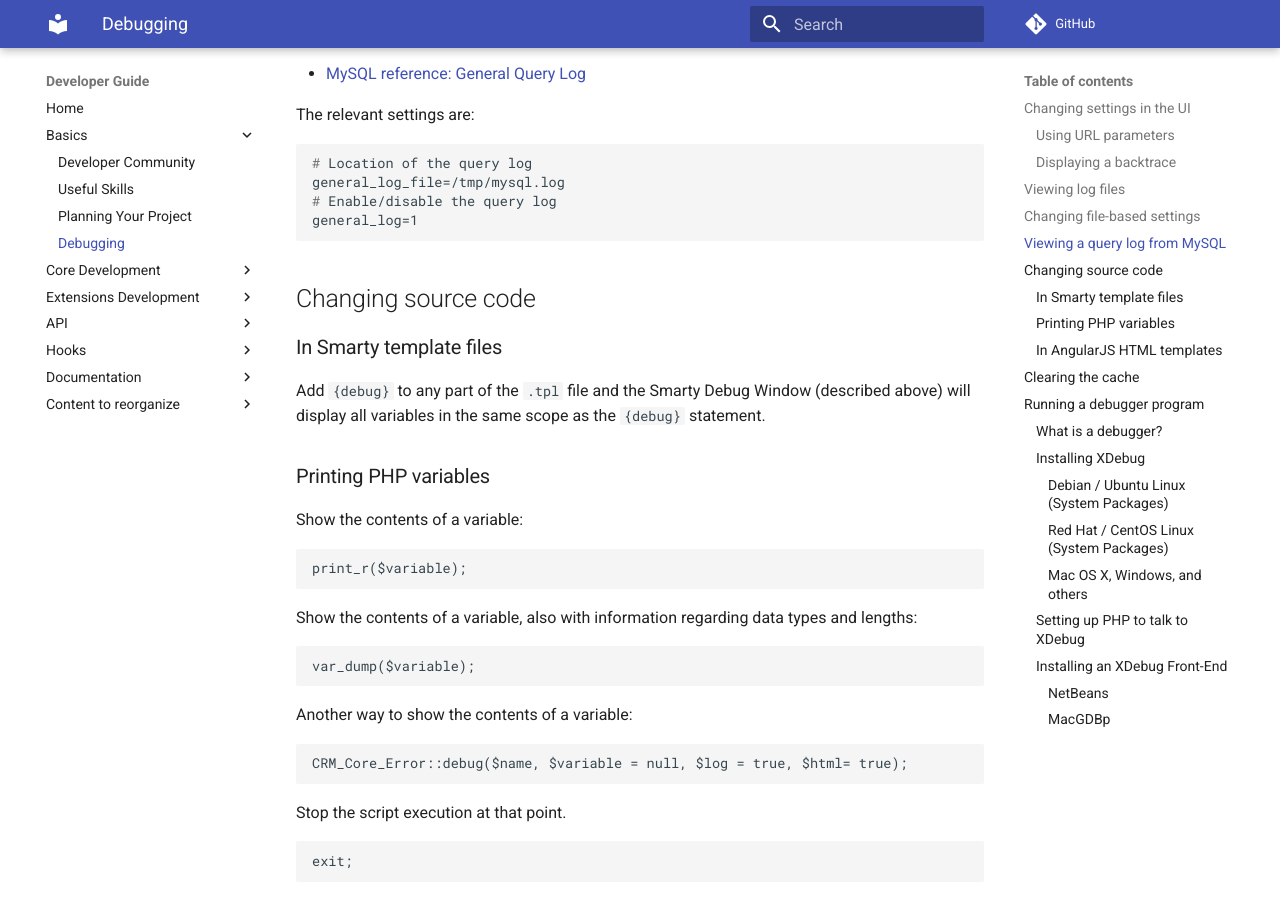
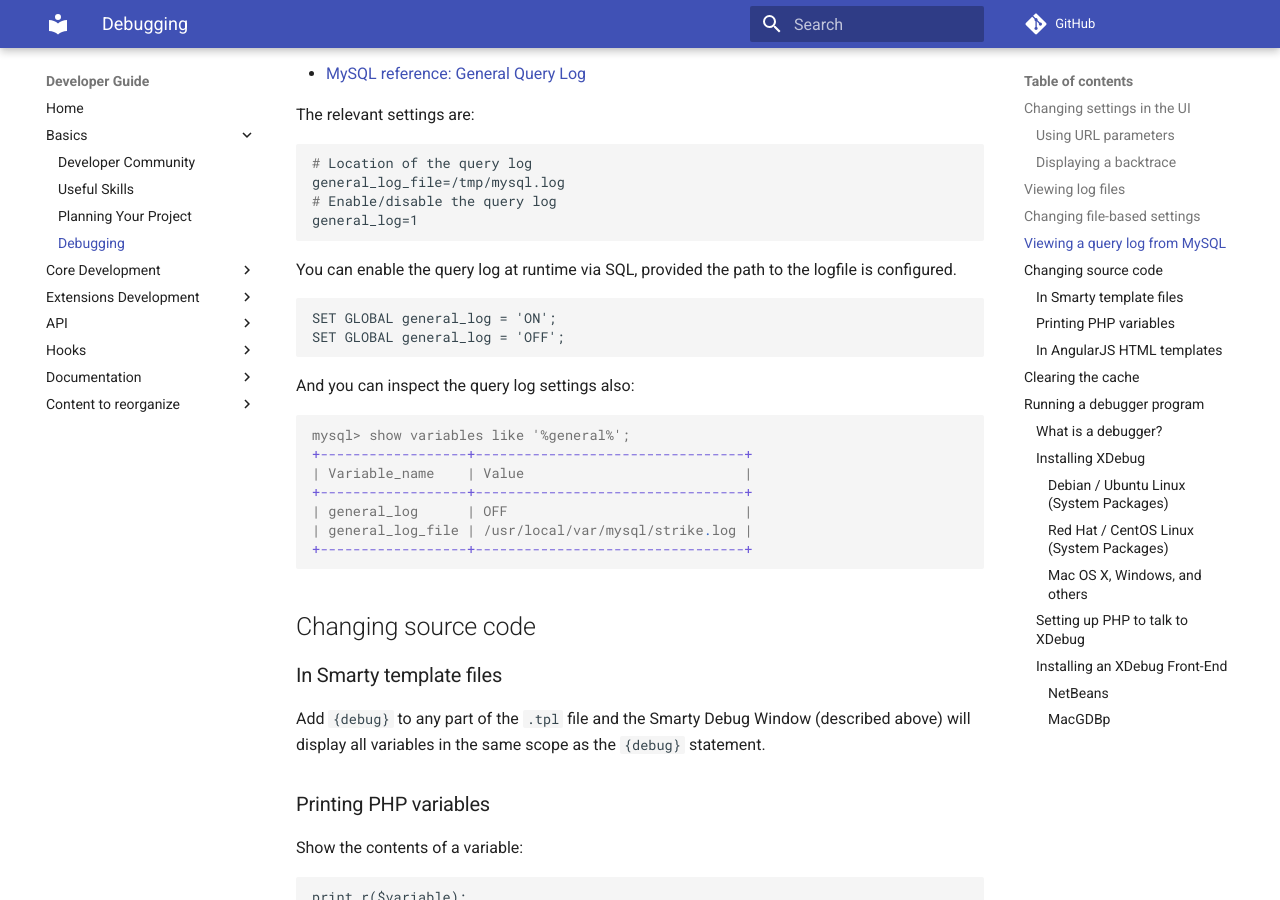
Before and after one commit to civicrm/civicrm-dev-docs, an MkDocs documentation site: the page built from docs/dev-tools/debugging.md, in a window 1280 px wide and 900 px high, scrolled down 2575 px. Built offline with MkDocs 1.6.1 and Material for MkDocs 9.7.7, drawn with Linux system fonts in a browser that asks for light colours; comment, search, counter and statistics services are not loaded; old or Windows-style settings are respelled for this version of MkDocs.

Commit message:
Add runtime settings for query log.

```diff
--- a/docs/dev-tools/debugging.md
+++ b/docs/dev-tools/debugging.md
@@ -94,6 +94,21 @@ The relevant settings are:
     general_log_file=/tmp/mysql.log
     # Enable/disable the query log
     general_log=1
+
+You can enable the query log at runtime via SQL, provided the path to the logfile is configured.
+
+    SET GLOBAL general_log = 'ON';
+    SET GLOBAL general_log = 'OFF';
+
+And you can inspect the query log settings also:
+
+    mysql> show variables like '%general%';
+    +------------------+---------------------------------+
+    | Variable_name    | Value                           |
+    +------------------+---------------------------------+
+    | general_log      | OFF                             |
+    | general_log_file | /usr/local/var/mysql/strike.log |
+    +------------------+---------------------------------+
 
 ## Changing source code
 
```
